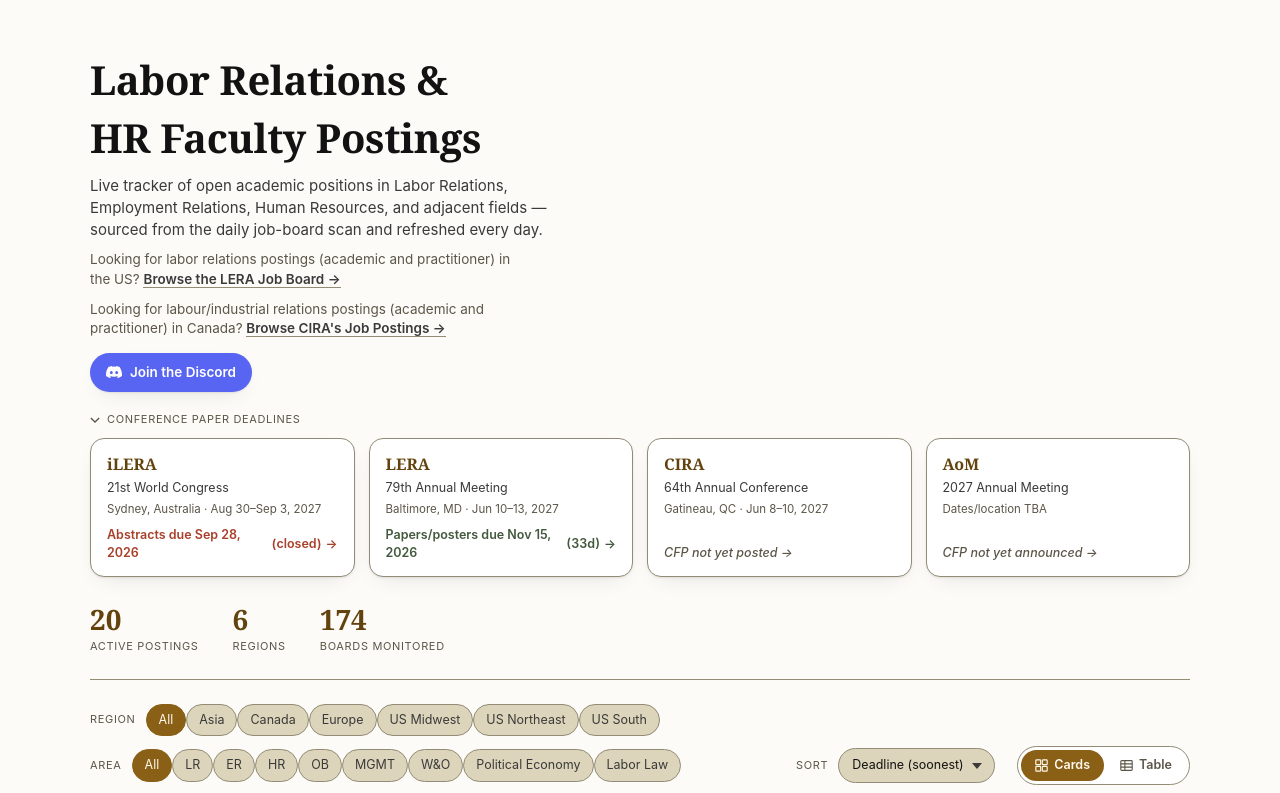
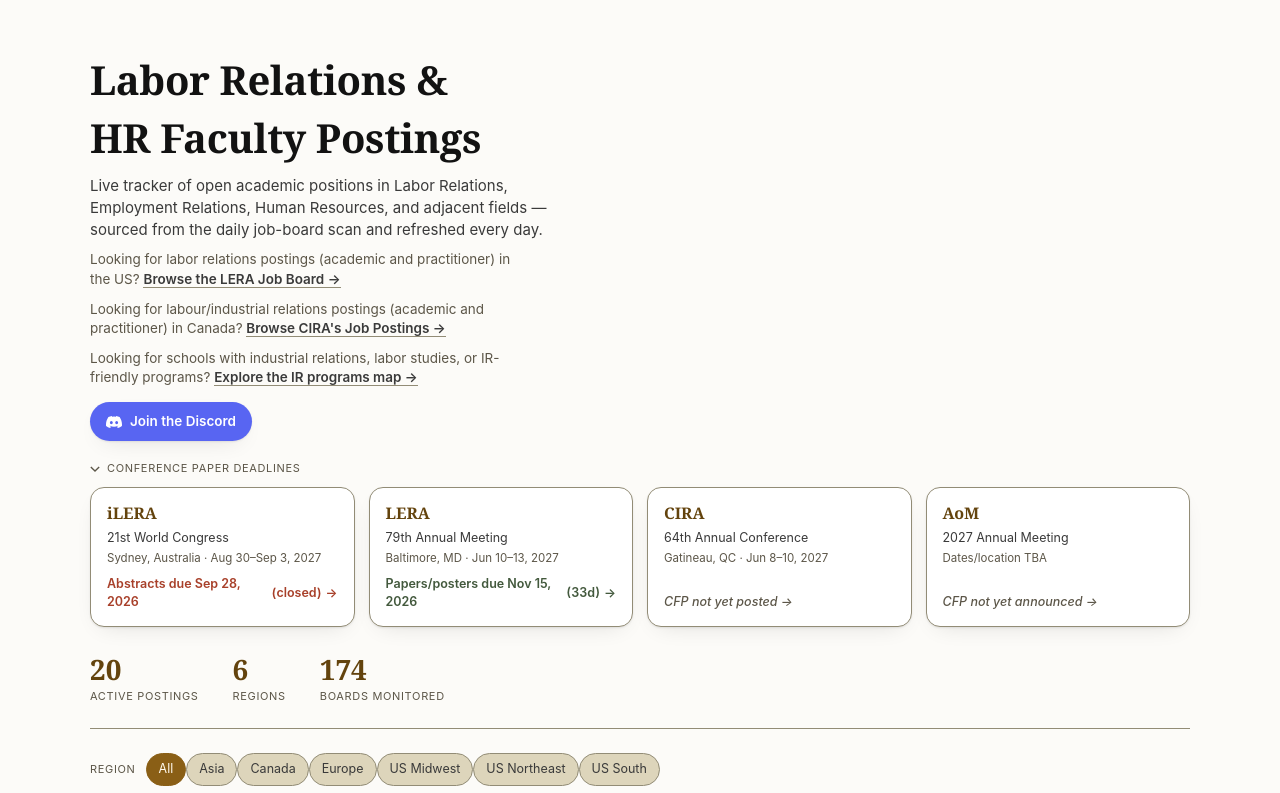
Before and after one commit to maffiemd/lr-hr-jobs, a plain HTML site: page index.html in a window 1280 px wide. Shown: the top 793 px of the page. Drawn offline with Linux system fonts and the light colour scheme.

Commit message:
Daily refresh: 2026-10-13

```diff
--- a/index.html
+++ b/index.html
@@ -726,6 +726,7 @@
       <p>Live tracker of open academic positions in Labor Relations, Employment Relations, Human Resources, and adjacent fields — sourced from the daily job-board scan and refreshed every day.</p>
       <p class="practitioner-note">Looking for labor relations postings (academic and practitioner) in the US? <a class="contact" href="https://www.leraweb.org/job-board" target="_blank" rel="noopener">Browse the LERA Job Board →</a></p>
       <p class="practitioner-note">Looking for labour/industrial relations postings (academic and practitioner) in Canada? <a class="contact" href="https://www.cira-acri.ca/en-jobs" target="_blank" rel="noopener">Browse CIRA's Job Postings →</a></p>
+      <p class="practitioner-note">Looking for schools with industrial relations, labor studies, or IR-friendly programs? <a class="contact" href="map.html">Explore the IR programs map →</a></p>
       <a class="discord-btn" href="https://discord.gg/2bX9caNuk" target="_blank" rel="noopener">
         <svg viewBox="0 0 24 24" fill="currentColor" aria-hidden="true"><path d="M20.317 4.37a19.79 19.79 0 0 0-4.885-1.515.074.074 0 0 0-.079.037c-.21.375-.444.864-.608 1.25a18.27 18.27 0 0 0-5.487 0 12.64 12.64 0 0 0-.617-1.25.077.077 0 0 0-.079-.037A19.736 19.736 0 0 0 3.677 4.37a.07.07 0 0 0-.032.027C.533 9.046-.32 13.58.099 18.057a.082.082 0 0 0 .031.057 19.9 19.9 0 0 0 5.993 3.03.078.078 0 0 0 .084-.028 14.09 14.09 0 0 0 1.226-1.994.076.076 0 0 0-.041-.106 13.107 13.107 0 0 1-1.872-.892.077.077 0 0 1-.008-.128c.126-.094.252-.192.372-.291a.074.074 0 0 1 .077-.01c3.928 1.793 8.18 1.793 12.062 0a.074.074 0 0 1 .078.01c.12.099.246.197.373.291a.077.077 0 0 1-.006.128 12.3 12.3 0 0 1-1.873.892.076.076 0 0 0-.04.106c.36.698.772 1.363 1.225 1.994a.076.076 0 0 0 .084.028 19.84 19.84 0 0 0 6.002-3.03.077.077 0 0 0 .032-.057c.5-5.177-.838-9.673-3.548-13.66a.061.061 0 0 0-.031-.028zM8.02 15.33c-1.183 0-2.157-1.085-2.157-2.419 0-1.333.955-2.419 2.157-2.419 1.21 0 2.176 1.096 2.157 2.42 0 1.333-.955 2.418-2.157 2.418zm7.975 0c-1.183 0-2.157-1.085-2.157-2.419 0-1.333.955-2.419 2.157-2.419 1.21 0 2.176 1.096 2.157 2.42 0 1.333-.946 2.418-2.157 2.418z"/></svg>
         Join the Discord
```
